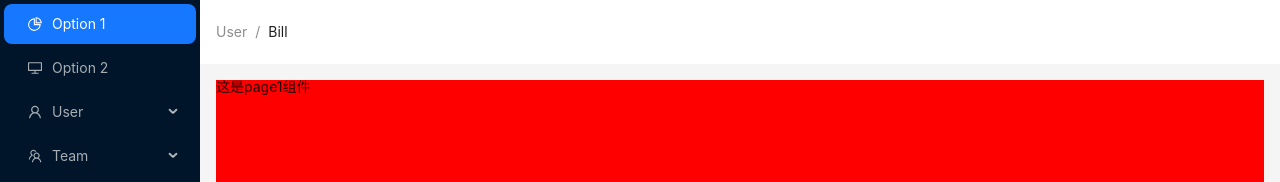
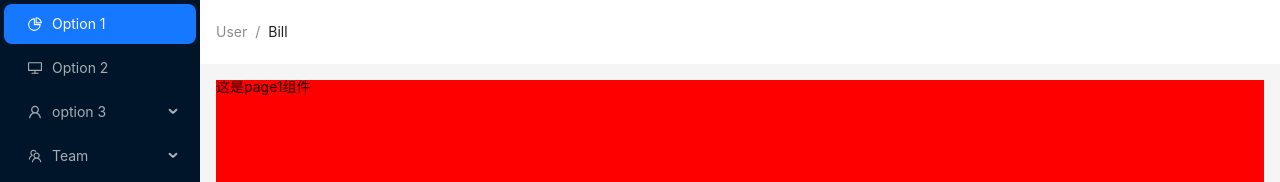
Before and after one commit to MothOfFire/React_Space, a React (Vite) app in the folder vite-React-TS-antd/management-react/: page /page1 in a window 1280 px wide. Shown: the top 182 px of the page. Built offline with nearby package versions, Linux system fonts and the light colour scheme.

Commit message:
feat:菜单栏功能修改

```diff
--- a/vite-React-TS-antd/management-react/src/components/MainMenu/index.tsx
+++ b/vite-React-TS-antd/management-react/src/components/MainMenu/index.tsx
@@ -8,59 +8,127 @@ import {
   } from '@ant-design/icons';
 import type { MenuProps } from 'antd';
 import {  Menu} from 'antd';
-import { useNavigate } from 'react-router-dom';
+import { useNavigate, useLocation } from 'react-router-dom';
 
 
 type MenuItem = Required<MenuProps>['items'][number];
 
-function getItem(
-  label: React.ReactNode,
-  key: React.Key,
-  icon?: React.ReactNode,
-  children?: MenuItem[],
-): MenuItem {
-  return {
-    key,
-    icon,
-    children,
-    label,
-  } as MenuItem;
-}
+// function getItem(
+//   label: React.ReactNode,
+//   key: React.Key,
+//   icon?: React.ReactNode,
+//   children?: MenuItem[],
+// ): MenuItem {
+//   return {
+//     key,
+//     icon,
+//     children,
+//     label,
+//   } as MenuItem;
+// }
 
+// const items: MenuItem[] = [
+//   getItem('Option 1', '/page1', <PieChartOutlined />),
+//   getItem('Option 2', '/page2', <DesktopOutlined />),
+//   getItem('User', 'sub1', <UserOutlined />, [
+//     getItem('Tom', '3'),
+//     getItem('Bill', '4'),
+//     getItem('Alex', '5'),
+//   ]),
+//   getItem('Team', 'sub2', <TeamOutlined />, [getItem('Team 1', '6'), getItem('Team 2', '8')]),
+//   getItem('Files', '9', <FileOutlined />),
+// ];
+
+// 登录请求数据后，就可以跟 items 数组进行匹配
 const items: MenuItem[] = [
-  getItem('Option 1', '/page1', <PieChartOutlined />),
-  getItem('Option 2', '/page2', <DesktopOutlined />),
-  getItem('User', 'sub1', <UserOutlined />, [
-    getItem('Tom', '3'),
-    getItem('Bill', '4'),
-    getItem('Alex', '5'),
-  ]),
-  getItem('Team', 'sub2', <TeamOutlined />, [getItem('Team 1', '6'), getItem('Team 2', '8')]),
-  getItem('Files', '9', <FileOutlined />),
+    {
+        label: 'Option 1',
+        key: '/page1',
+        icon: <PieChartOutlined />
+    },
+    {
+        label: 'Option 2',
+        key: '/page2',
+        icon: <DesktopOutlined />
+    },
+    {
+        label: 'option 3',
+        key: 'page3',
+        icon: <UserOutlined />,
+        children: [
+            {
+                label: 'page301',
+                key: '/page3/page301'
+            },
+            {
+                label: 'page302',
+                key: '/page3/page302'
+            },
+            {
+                label: 'page303',
+                key: '/page3/page303'
+            }
+        ]
+    },
+    {
+        label: 'Team',
+        key: 'page4',
+        icon: <TeamOutlined />,
+        children: [
+            {
+                label: 'page 401',
+                key: '/page4/page401'
+            },
+            {
+                label: 'page 402',
+                key: '/page4/page402'
+            }
+        ]
+    },
+    {
+        label: 'Files',
+        key: '/page5',
+        icon: <FileOutlined />
+    }
 ];
 
 const Comp: React.FC = () => {
     const navigateTo = useNavigate();
     // 侧边栏的点击事件
     const menuClick = (e: {key: string}) => {
-        console.log('点击了菜单', e.key);
+        // console.log('点击了菜单', e.key);
         // 点击跳转到对应的路由  编程式导航跳转 利用到一个hook
         navigateTo(e.key); //e.key 是 items 的 getItem 的第二个参数的值
-      }
-      const [openKeys, setOpenKeys] = useState(['']);
+    }
 
-      //菜单栏收缩：展开或者回收某项菜单的时候执行
-      const handleOpenChange = (keys: string[]) => {
-        // keys 记录当前哪一项是展开的
-        console.log(openKeys);
-        setOpenKeys([keys[keys.length - 1]])
-      }
+    let firstOpenKey: string = '';
+    // 获取修改defaultSelectedKeys的值
+    const currentRoute = useLocation();
+    function findKey(obj: {key: string}) {
+        return obj.key === currentRoute.pathname;
+    }
+    for(let i = 0; i < items.length; i++) {
+        if(items[i]!['children'] && items[i]!['children'].length > 0 && items[i]!['children'].find(findKey)) {
+            firstOpenKey = items[i]!.key as string;
+            break;
+        }
+    }
+    const [openKeys, setOpenKeys] = useState([firstOpenKey]);
+
+    //菜单栏收缩：展开或者回收某项菜单的时候执行
+    const handleOpenChange = (keys: string[]) => {
+      // keys 记录当前哪一项是展开的
+    //   console.log(openKeys);
+      setOpenKeys([keys[keys.length - 1]])
+    }
 
     return (
         <Menu
             theme="dark"
-            defaultSelectedKeys={['/page1']}
-            mode="inline" items={items}
+            defaultSelectedKeys={[currentRoute.pathname]}
+            mode="inline"
+            //菜单项数据
+            items={items}
             onClick={menuClick}
             //菜单展开或者回收时的回调函数
             onOpenChange={handleOpenChange}
--- a/vite-React-TS-antd/management-react/src/router/index.tsx
+++ b/vite-React-TS-antd/management-react/src/router/index.tsx
@@ -10,6 +10,7 @@ import { Navigate } from 'react-router-dom';
 // const User = lazy(() => import('../views/User'));
 const Page1 = lazy(() => import('../views/page1'));
 const Page2 = lazy(() => import('../views/page2'));
+const Page301 = lazy(() => import('../views/page301'));
 
 //懒加载模式的组件写法，外面需要套一层 Loading 的提示加载组件
 
@@ -38,8 +39,17 @@ const routes = [
             {
                 path: "/page2",
                 element: withLoadingComponent(<Page2 />)
+            },
+            {
+                path: "/page3/page301",
+                element: withLoadingComponent(<Page301 />)
             }
         ]
+    },
+    {
+        // 将其他路由重定向到page1
+        path: "*",
+        element: <Navigate to="/page1" />
     }
     // {
     //     path: "/home",
--- /dev/null
+++ b/vite-React-TS-antd/management-react/src/views/page301.tsx
@@ -0,0 +1,10 @@
+const View = () => {
+
+    return (
+        <div className="page1">
+            <p>这是page301组件</p>
+        </div>
+    )
+}
+
+export default View;
--- a/vite-React-TS-antd/management-react/tsconfig.json
+++ b/vite-React-TS-antd/management-react/tsconfig.json
@@ -4,6 +4,8 @@
     "useDefineForClassFields": true,
     "lib": ["ES2020", "DOM", "DOM.Iterable"],
     "module": "ESNext",
+    // "suppressImplicitAnyIndexErrors": true, // ts 5.0 已经弃用
+    "noImplicitAny": false,
     "skipLibCheck": true,
 
     /* Bundler mode */
```
Also changed, not shown: 1 other file (tests, documents, lock files or other folders).
